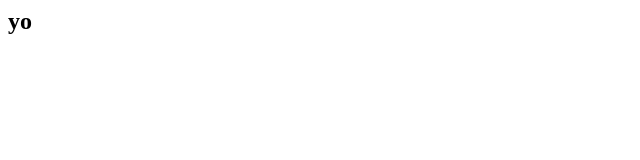
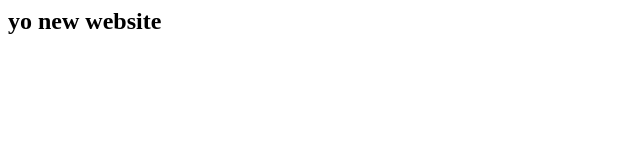
Before and after one commit to pushpadeore/pushpadeore.github.io, a plain HTML site: page index.html in a window 1280 px wide. Shown: the whole page, without its empty margins (0-640 px from the left). Drawn offline with Linux system fonts and the light colour scheme.

Commit message:
Update index.html

```diff
--- a/index.html
+++ b/index.html
@@ -1,5 +1,5 @@
 <html>
 <body>
-  <h2>yo</h2>
+  <h2>yo new website</h2>
 </body>
 </html>
```
